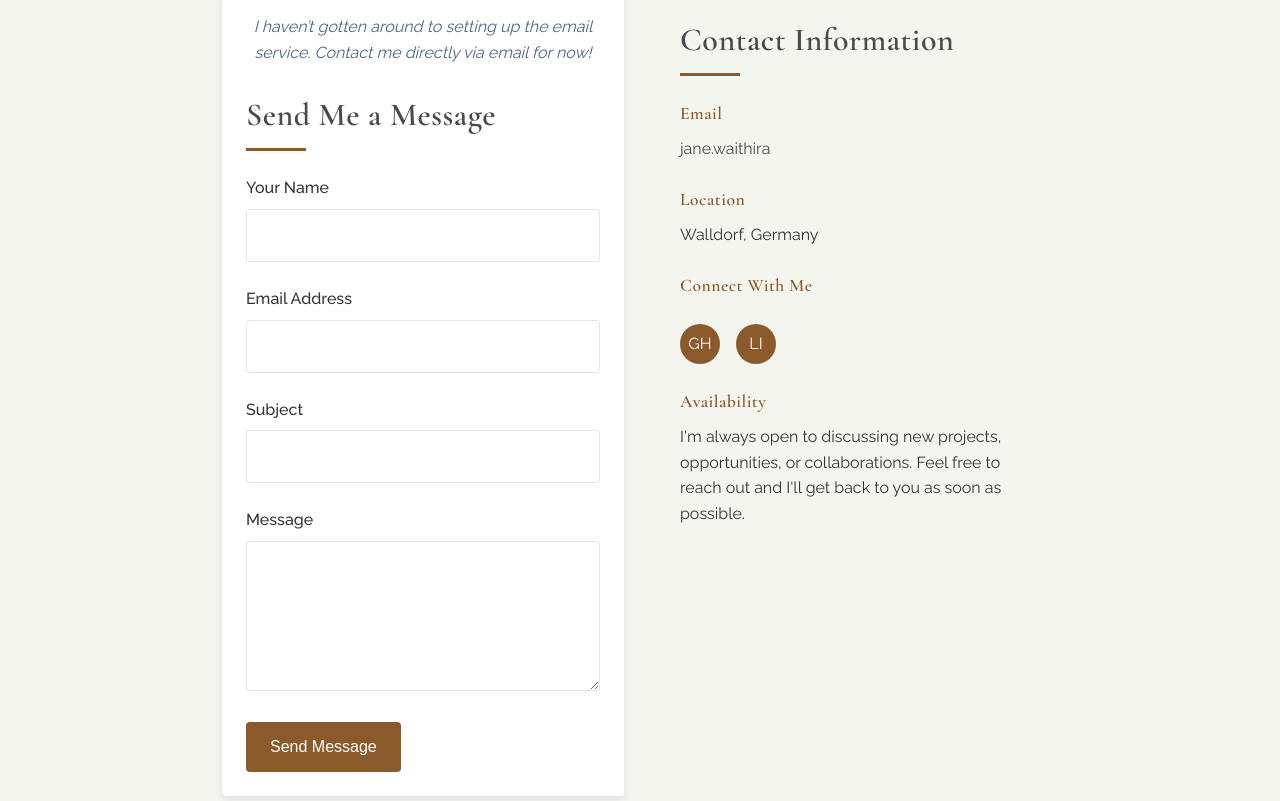
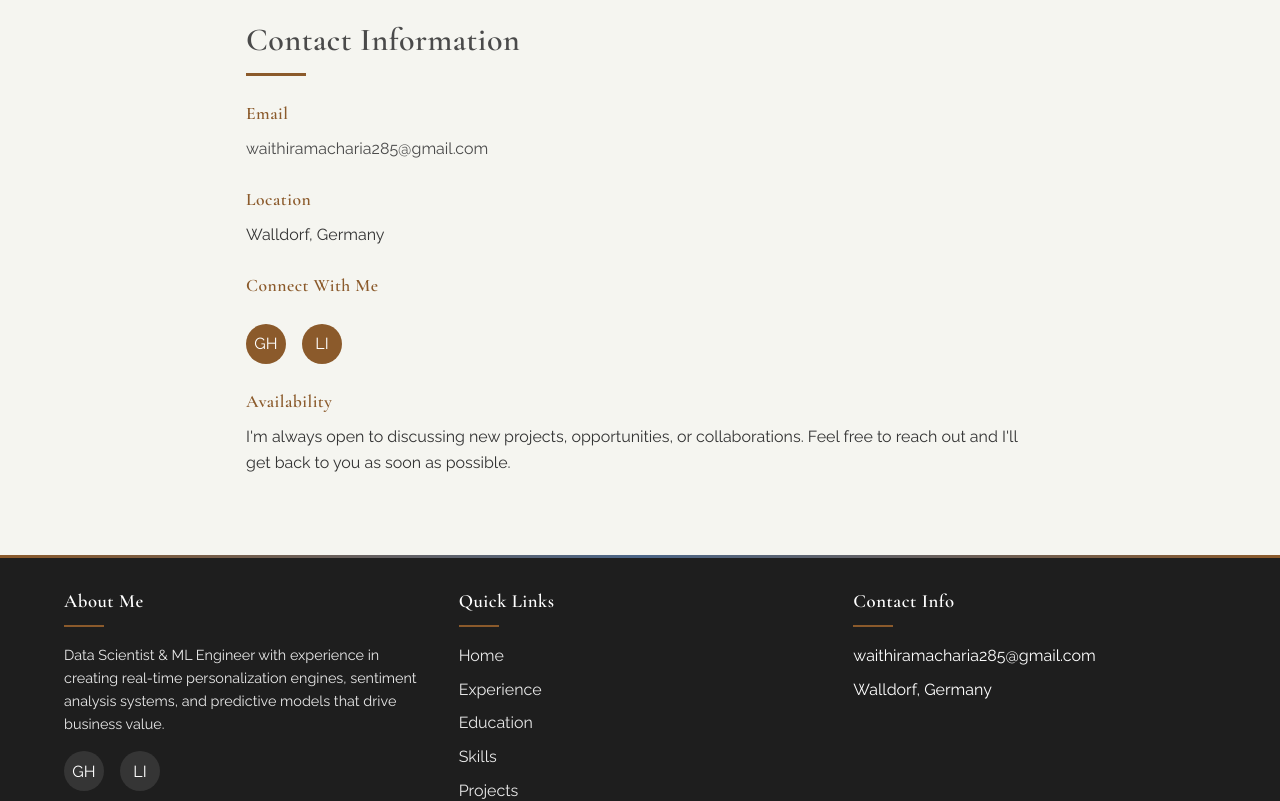
Before and after one commit to Machariajane/jane-waithira-website, a React (Create React App) app: page /#/contact in a window 1280 px wide. Shown: the part 260-1061 px from the top of the page. Built offline with nearby package versions, Linux system fonts and the light colour scheme.

Commit message:
cleared out contact page

```diff
--- a/src/pages/ContactPage.js
+++ b/src/pages/ContactPage.js
@@ -1,5 +1,5 @@
 // src/pages/ContactPage.js
-import React, { useState } from 'react';
+import React from 'react';
 import styled from 'styled-components';
 
 const PageContainer = styled.div`
@@ -11,105 +11,6 @@ const PageContainer = styled.div`
 const PageTitle = styled.h1`
   text-align: center;
   margin-bottom: ${({ theme }) => theme.spacing.xlarge};
-`;
-
-const ContactLayout = styled.div`
-  display: grid;
-  grid-template-columns: 1fr;
-  gap: ${({ theme }) => theme.spacing.xlarge};
-
-  @media (min-width: 768px) {
-    grid-template-columns: 1fr 1fr;
-  }
-`;
-
-const ContactForm = styled.form`
-  background-color: ${({ theme }) => theme.colors.light};
-  padding: ${({ theme }) => theme.spacing.large};
-  border-radius: ${({ theme }) => theme.borderRadius};
-  box-shadow: ${({ theme }) => theme.shadows.medium};
-`;
-
-const FormTitle = styled.h2`
-  margin-bottom: ${({ theme }) => theme.spacing.large};
-  color: ${({ theme }) => theme.colors.primary};
-  position: relative;
-
-  &:after {
-    content: "";
-    display: block;
-    width: 60px;
-    height: 3px;
-    background-color: ${({ theme }) => theme.colors.secondary};
-    margin-top: ${({ theme }) => theme.spacing.small};
-  }
-`;
-
-const FormGroup = styled.div`
-  margin-bottom: ${({ theme }) => theme.spacing.large};
-`;
-
-const Label = styled.label`
-  display: block;
-  margin-bottom: ${({ theme }) => theme.spacing.small};
-  font-weight: 500;
-`;
-
-const Input = styled.input`
-  width: 100%;
-  padding: ${({ theme }) => theme.spacing.medium};
-  border: 1px solid rgba(0, 0, 0, 0.1);
-  border-radius: ${({ theme }) => theme.borderRadius};
-  font-size: 1rem;
-  font-family: ${({ theme }) => theme.fonts.body};
-  transition: border-color 0.3s ease;
-
-  &:focus {
-    outline: none;
-    border-color: ${({ theme }) => theme.colors.secondary};
-  }
-`;
-
-const TextArea = styled.textarea`
-  width: 100%;
-  padding: ${({ theme }) => theme.spacing.medium};
-  border: 1px solid rgba(0, 0, 0, 0.1);
-  border-radius: ${({ theme }) => theme.borderRadius};
-  font-size: 1rem;
-  font-family: ${({ theme }) => theme.fonts.body};
-  resize: vertical;
-  min-height: 150px;
-  transition: border-color 0.3s ease;
-
-  &:focus {
-    outline: none;
-    border-color: ${({ theme }) => theme.colors.secondary};
-  }
-`;
-
-const SubmitButton = styled.button`
-  padding: ${({ theme }) => `${theme.spacing.medium} ${theme.spacing.large}`};
-  background-color: ${({ theme }) => theme.colors.secondary};
-  color: ${({ theme }) => theme.colors.light};
-  border: none;
-  border-radius: ${({ theme }) => theme.borderRadius};
-  font-size: 1rem;
-  font-weight: 500;
-  cursor: pointer;
-  transition: all 0.3s ease;
-
-  &:hover {
-    background-color: ${({ theme }) => theme.colors.highlight};
-    transform: translateY(-2px);
-    box-shadow: ${({ theme }) => theme.shadows.small};
-  }
-
-  &:disabled {
-    background-color: #cccccc;
-    cursor: not-allowed;
-    transform: none;
-    box-shadow: none;
-  }
 `;
 
 const ContactInfo = styled.div`
@@ -180,144 +81,24 @@ const SocialLinks = styled.div`
   }
 `;
 
-const SuccessMessage = styled.div`
-  padding: ${({ theme }) => theme.spacing.medium};
-  background-color: #dff0d8;
-  color: #3c763d;
-  border-radius: ${({ theme }) => theme.borderRadius};
-  margin-bottom: ${({ theme }) => theme.spacing.large};
-  text-align: center;
-  animation: fadeIn 0.5s;
-
-  @keyframes fadeIn {
-    from { opacity: 0; }
-    to { opacity: 1; }
-  }
-`;
-
 function ContactPage() {
-    const [formData, setFormData] = useState({
-        name: '',
-        email: '',
-        subject: '',
-        message: ''
-    });
-
-    const [submitted, setSubmitted] = useState(false);
-
-    const handleChange = (e) => {
-        const { name, value } = e.target;
-        setFormData(prevData => ({
-            ...prevData,
-            [name]: value
-        }));
-    };
-
-    const handleSubmit = (e) => {
-        e.preventDefault();
-        // In a real app, you would send the form data to a server here
-        console.log('Form submitted:', formData);
-        setSubmitted(true);
-
-        // Reset form after submission
-        setFormData({
-            name: '',
-            email: '',
-            subject: '',
-            message: ''
-        });
-
-        // Reset submission status after 5 seconds
-        setTimeout(() => {
-            setSubmitted(false);
-        }, 5000);
-    };
-    const Note = styled.p`
-      text-align: center;
-      margin-bottom: ${({ theme }) => theme.spacing.large};
-      color: ${({ theme }) => theme.colors.accent};
-      font-style: italic;
-    `;
     return (
         <PageContainer>
             <PageTitle>Get In Touch</PageTitle>
-
-            <ContactLayout>
-                <ContactForm onSubmit={handleSubmit}>
-                    <Note>
-                        I haven’t gotten around to setting up the email service. Contact me directly via email for now!
-                    </Note>
-                    <FormTitle>Send Me a Message</FormTitle>
-
-                    {submitted && (
-                        <SuccessMessage>
-                            Thank you for your message! I'll get back to you soon.
-                        </SuccessMessage>
-                    )}
-
-                    <FormGroup>
-                        <Label htmlFor="name">Your Name</Label>
-                        <Input
-                            type="text"
-                            id="name"
-                            name="name"
-                            value={formData.name}
-                            onChange={handleChange}
-                            required
-                        />
-                    </FormGroup>
-
-                    <FormGroup>
-                        <Label htmlFor="email">Email Address</Label>
-                        <Input
-                            type="email"
-                            id="email"
-                            name="email"
-                            value={formData.email}
-                            onChange={handleChange}
-                            required
-                        />
-                    </FormGroup>
-
-                    <FormGroup>
-                        <Label htmlFor="subject">Subject</Label>
-                        <Input
-                            type="text"
-                            id="subject"
-                            name="subject"
-                            value={formData.subject}
-                            onChange={handleChange}
-                            required
-                        />
-                    </FormGroup>
-
-                    <FormGroup>
-                        <Label htmlFor="message">Message</Label>
-                        <TextArea
-                            id="message"
-                            name="message"
-                            value={formData.message}
-                            onChange={handleChange}
-                            required
-                        />
-                    </FormGroup>
-
-                    <SubmitButton type="submit">Send Message</SubmitButton>
-                </ContactForm>
-
             <ContactInfo>
                 <InfoTitle>Contact Information</InfoTitle>
-
                 <InfoItem>
                     <h3>Email</h3>
-                        <p><a href="mailto:waithiramacharia285@gmail.com">jane.waithira</a></p>
+                    <p>
+                        <a href="mailto:waithiramacharia285@gmail.com">
+                            waithiramacharia285@gmail.com
+                        </a>
+                    </p>
                 </InfoItem>
-
                 <InfoItem>
                     <h3>Location</h3>
                     <p>Walldorf, Germany</p>
                 </InfoItem>
-
                 <InfoItem>
                     <h3>Connect With Me</h3>
                     <SocialLinks>
@@ -325,7 +106,6 @@ function ContactPage() {
                         <a href="https://www.linkedin.com/in/waithira-macharia/" aria-label="LinkedIn" target="_blank" rel="noopener noreferrer">LI</a>
                     </SocialLinks>
                 </InfoItem>
-
                 <InfoItem>
                     <h3>Availability</h3>
                     <p>
@@ -334,7 +114,6 @@ function ContactPage() {
                     </p>
                 </InfoItem>
             </ContactInfo>
-            </ContactLayout>
         </PageContainer>
     );
 }
```
Lines whose indentation alone changed are shown as unchanged.
